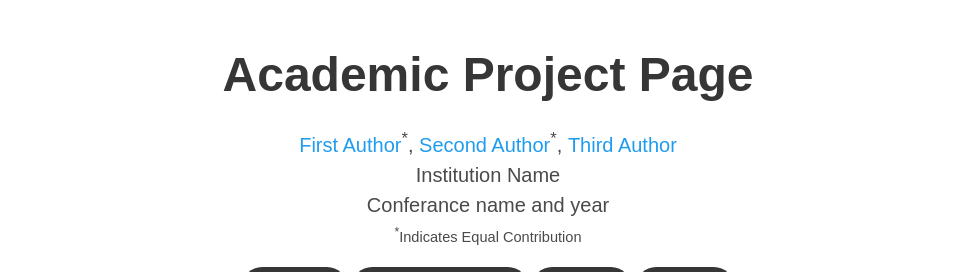
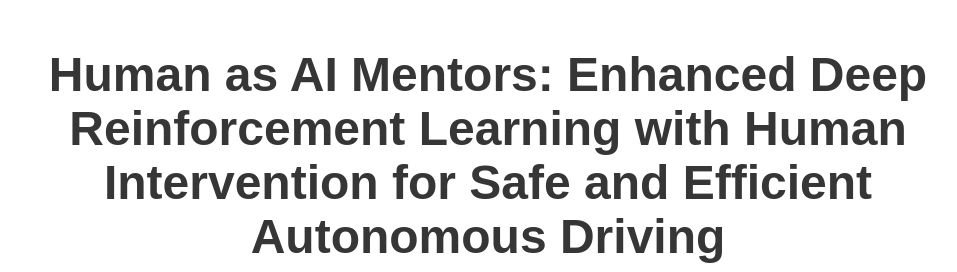
Before and after one commit to zilin-huang/HAIM-DRL-website, a plain HTML site: page index.html in a window 1280 px wide. Shown: the top 272 px of the page, without its empty margins (152-1109 px from the left). Drawn offline with nearby package versions, Linux system fonts and the light colour scheme; some icons are missing; a web font is replaced by a local one.

Commit message:
Initial commit

```diff
--- a/index.html
+++ b/index.html
@@ -52,7 +52,7 @@
       <div class="container is-max-desktop">
         <div class="columns is-centered">
           <div class="column has-text-centered">
-            <h1 class="title is-1 publication-title">Academic Project Page</h1>
+            <h1 class="title is-1 publication-title">Human as AI Mentors: Enhanced Deep Reinforcement Learning with Human Intervention for Safe and Efficient Autonomous Driving</h1>
             <div class="is-size-5 publication-authors">
               <!-- Paper authors -->
               <span class="author-block">
```
